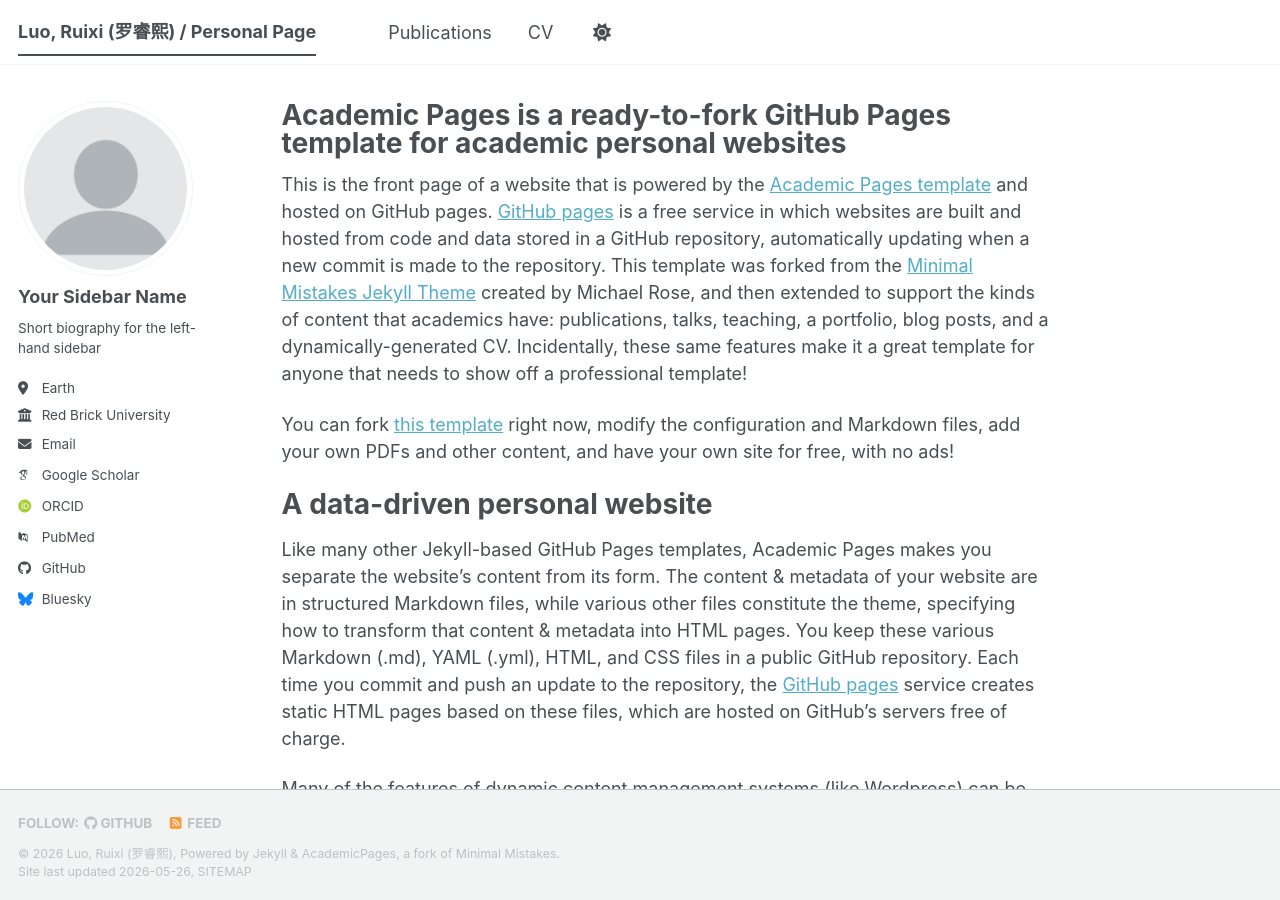
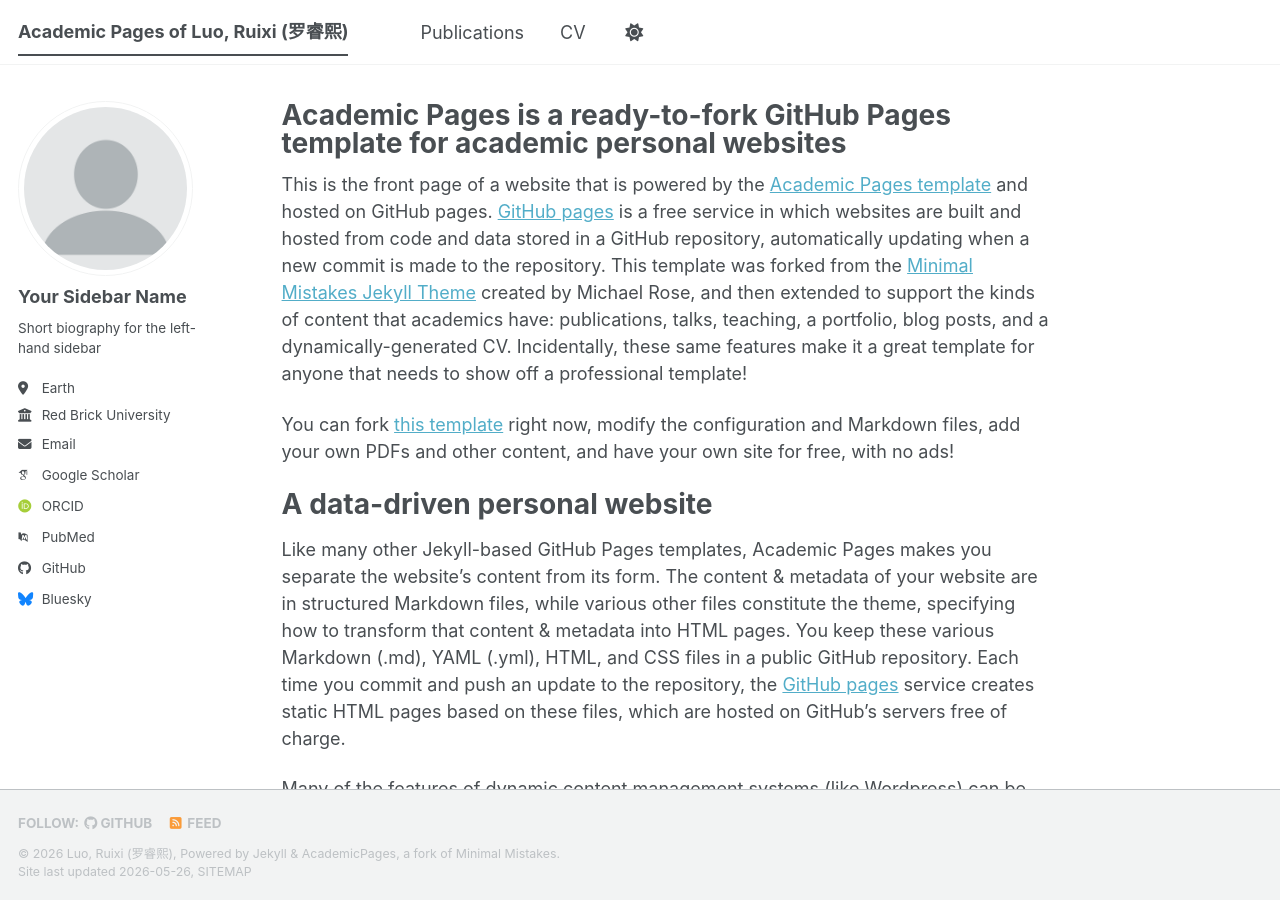
Before and after one commit to Ruixi-Luo/Ruixi-Luo.github.io, a Jekyll site: the page built from _pages/about.md, in a window 1280 px wide and 900 px high. Built offline with Jekyll 4.4.1, drawn with Linux system fonts in a browser that asks for light colours; some web fonts are replaced; a script bundle is joined from its source files by our own code; library files that are not in the unit come from our copies.

Commit message:
Update _config.yml

```diff
--- a/_config.yml
+++ b/_config.yml
@@ -9,10 +9,10 @@
 # Basic Site Settings
 locale                   : "en-US"
 site_theme               : "default" # The available themes options are "default", "air", "sunrise", "mint", "dirt" and "contrast"
-title                    : "Luo, Ruixi (罗睿熙) / Personal Page"
+title                    : "Academic Pages of Luo, Ruixi (罗睿熙)"
 title_separator          : "-"
 name                     : &name "Luo, Ruixi (罗睿熙)"
-description              : &description "Hi, welcome to my academic pages"   # Update this with a general description of your site, this is the default if not overridden by a page
+description              : &description "Hi, welcome to my academic pages (still under construction)"   # Update this with a general description of your site, this is the default if not overridden by a page
 url                      : https://Ruixi-Luo.github.io # The base hostname & protocol for your site e.g. "https://[your GitHub username].github.io",
                                                            # or if you already have some other page hosted on Github then use "https://[your GitHub username].github.io/[Your Repo Name]"
 baseurl                  : "" # the subpath of your site, e.g. "/blog"
```
